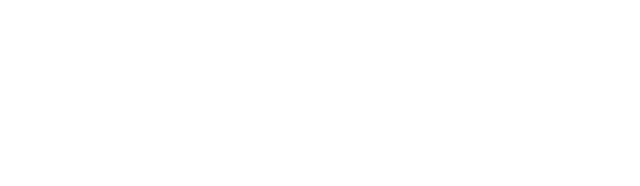
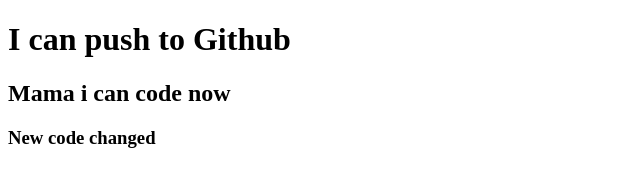
Before and after one commit to aktharuzzaman34/my-second-repo, a plain HTML site: page index.html in a window 1280 px wide. Shown: the whole page, without its empty margins (0-640 px from the left). Drawn offline with Linux system fonts and the light colour scheme.

Commit message:
added header

```diff
--- a/index.html
+++ b/index.html
@@ -7,6 +7,8 @@
     <title>My Second Github Repo</title>
 </head>
 <body>
-
+    <h1>I can push to Github</h1>
+    <h2>Mama i can code now</h2>
+    <h3>New code changed</h3>
 </body>
 </html>
```
